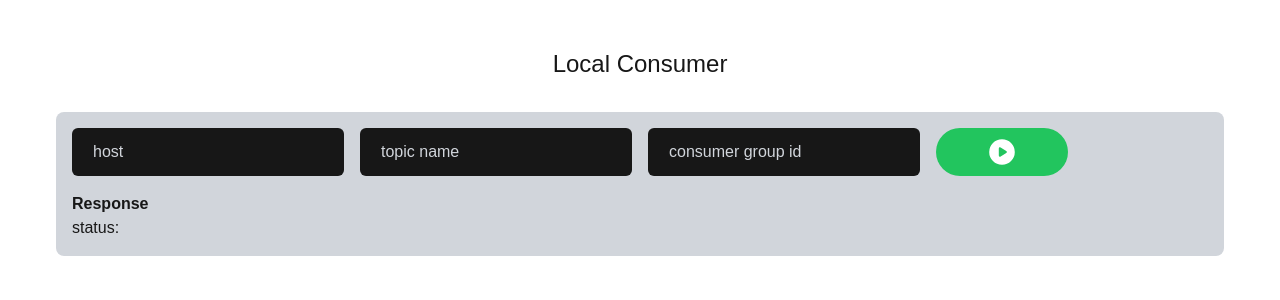
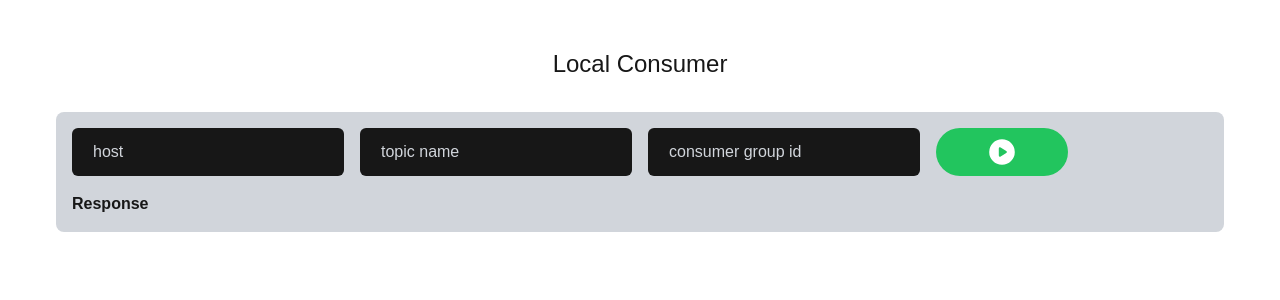
Before and after one commit to corirnx/devs-kafka-consumer, a Next.js app in the folder local-consumer/: page /dashboard/consumer in a window 1280 px wide. Shown: the top 300 px of the page. Built offline with nearby package versions, Linux system fonts and the light colour scheme.

Commit message:
result table set key index

```diff
--- a/local-consumer/src/app/dashboard/consumer/page.tsx
+++ b/local-consumer/src/app/dashboard/consumer/page.tsx
@@ -93,12 +93,11 @@ export default function ConsumerViewer() {
                                             <pre>{consumerResponse.error}</pre>
                                         ) : (
                                             <div>
-                                                <h6>status: {consumerResponse.status}</h6>
+                                                <h6>{consumerResponse.status}</h6>
                                                 <div className="overflow-auto w-auto">
                                                     {consumerResponse.data?.map((partition, index) => (
-                                                        <MessagesTable partition={partition} />
-                                                    ))
-                                                    }
+                                                        <MessagesTable key={index} partition={partition} />
+                                                    ))}
                                                 </div>
                                             </div>
                                         )}
```
